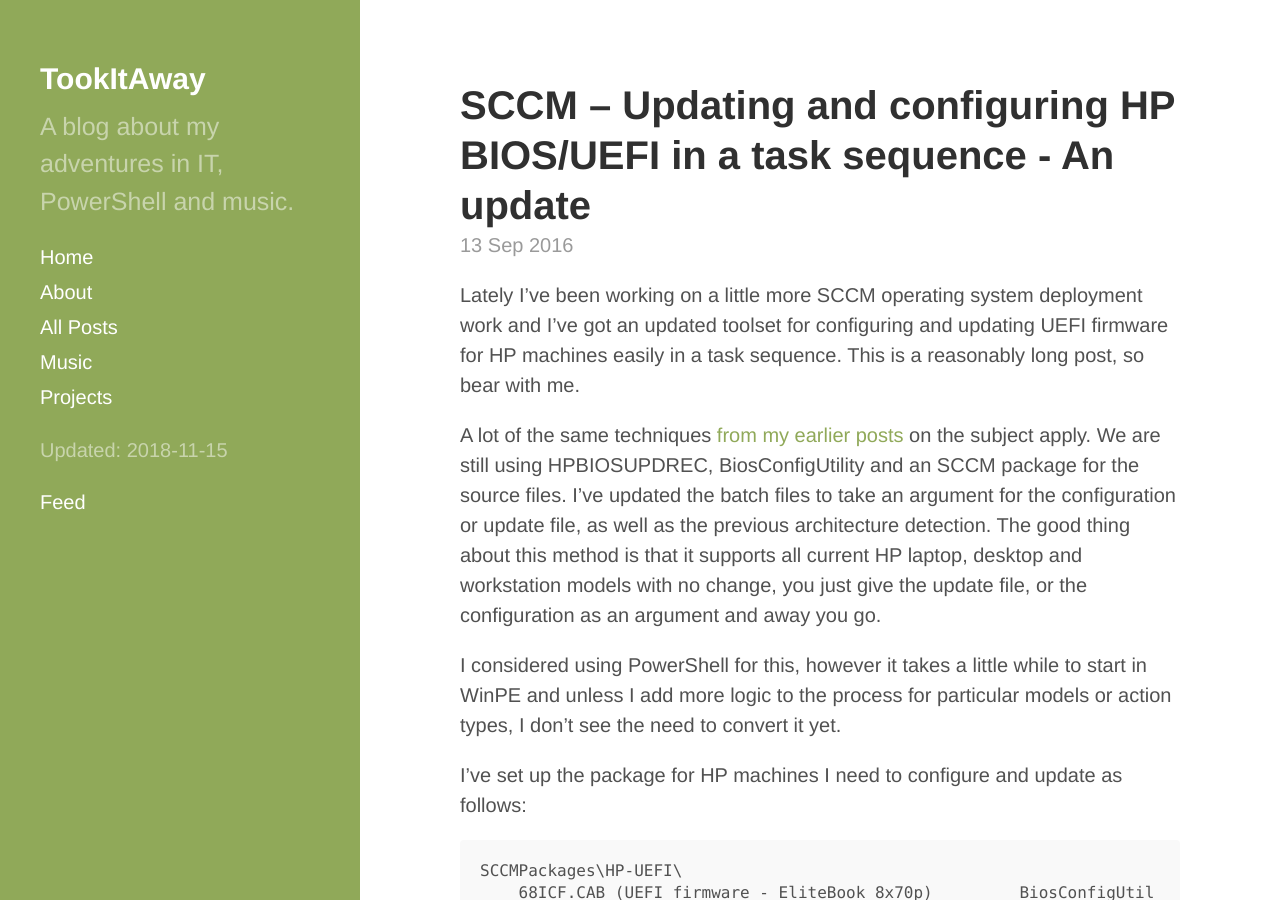
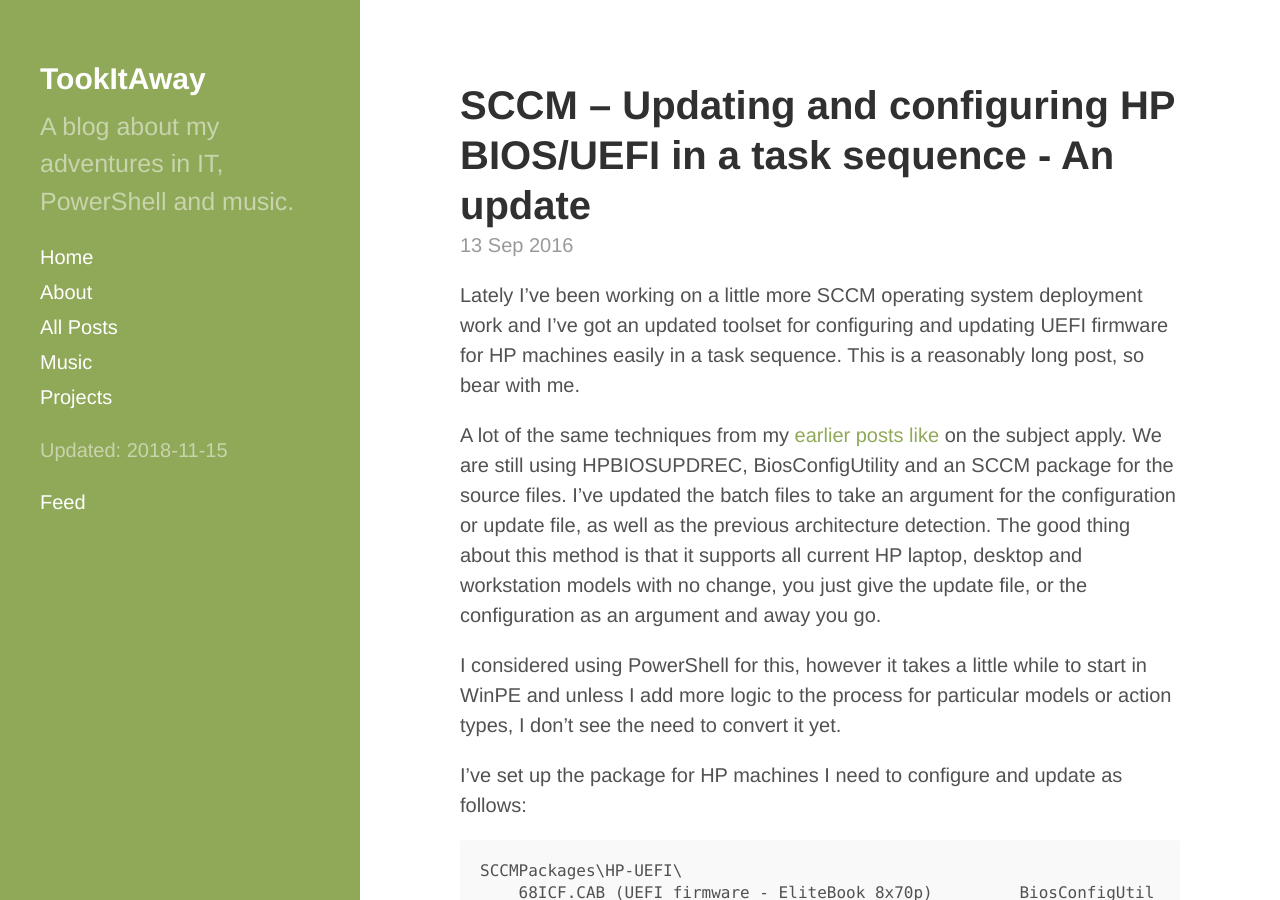
Before and after one commit to davegreen/davegreen.github.io, a Jekyll site: the page built from _posts/2016-09-13-sccm-updating-and-configuring-hp-biosuefi-in-a-task-sequence-an-update.md, in a window 1280 px wide and 900 px high. Built offline with Jekyll 4.4.1, drawn with Linux system fonts in a browser that asks for light colours.

Commit message:
fix links

```diff
--- a/_posts/2016-09-13-sccm-updating-and-configuring-hp-biosuefi-in-a-task-sequence-an-update.md
+++ b/_posts/2016-09-13-sccm-updating-and-configuring-hp-biosuefi-in-a-task-sequence-an-update.md
@@ -8,7 +8,7 @@
 ---
 Lately I've been working on a little more SCCM operating system deployment work and I've got an updated toolset for configuring and updating UEFI firmware for HP machines easily in a task sequence. This is a reasonably long post, so bear with me.
 
-A lot of the same techniques [from my earlier posts](http://tookitaway.co.uk/tag/hp-bios-configuration-utility/) on the subject apply. We are still using HPBIOSUPDREC, BiosConfigUtility and an SCCM package for the source files. I've updated the batch files to take an argument for the configuration or update file, as well as the previous architecture detection. The good thing about this method is that it supports all current HP laptop, desktop and workstation models with no change, you just give the update file, or the configuration as an argument and away you go.
+A lot of the same techniques from my [earlier posts like](http://tookitaway.co.uk/2014-08-01/sccm-2012-r2-updating-and-configuring-hp-probook-6470b6570b-bios-in-a-task-sequence-part-3/) on the subject apply. We are still using HPBIOSUPDREC, BiosConfigUtility and an SCCM package for the source files. I've updated the batch files to take an argument for the configuration or update file, as well as the previous architecture detection. The good thing about this method is that it supports all current HP laptop, desktop and workstation models with no change, you just give the update file, or the configuration as an argument and away you go.
 
 I considered using PowerShell for this, however it takes a little while to start in WinPE and unless I add more logic to the process for particular models or action types, I don't see the need to convert it yet.
 
```
Also changed, not shown: _posts/2014-07-29-sccm-2012-r2-updating-and-configuring-hp-probook-6470b6570b-bios-in-a-task-sequence-part-1.md (+1 -1 lines), _posts/2014-08-01-sccm-2012-r2-updating-and-configuring-hp-probook-6470b6570b-bios-in-a-task-sequence-part-2.md (+2 -2 lines), _posts/2014-08-01-sccm-2012-r2-updating-and-configuring-hp-probook-6470b6570b-bios-in-a-task-sequence-part-3.md (+1 -1 lines).
